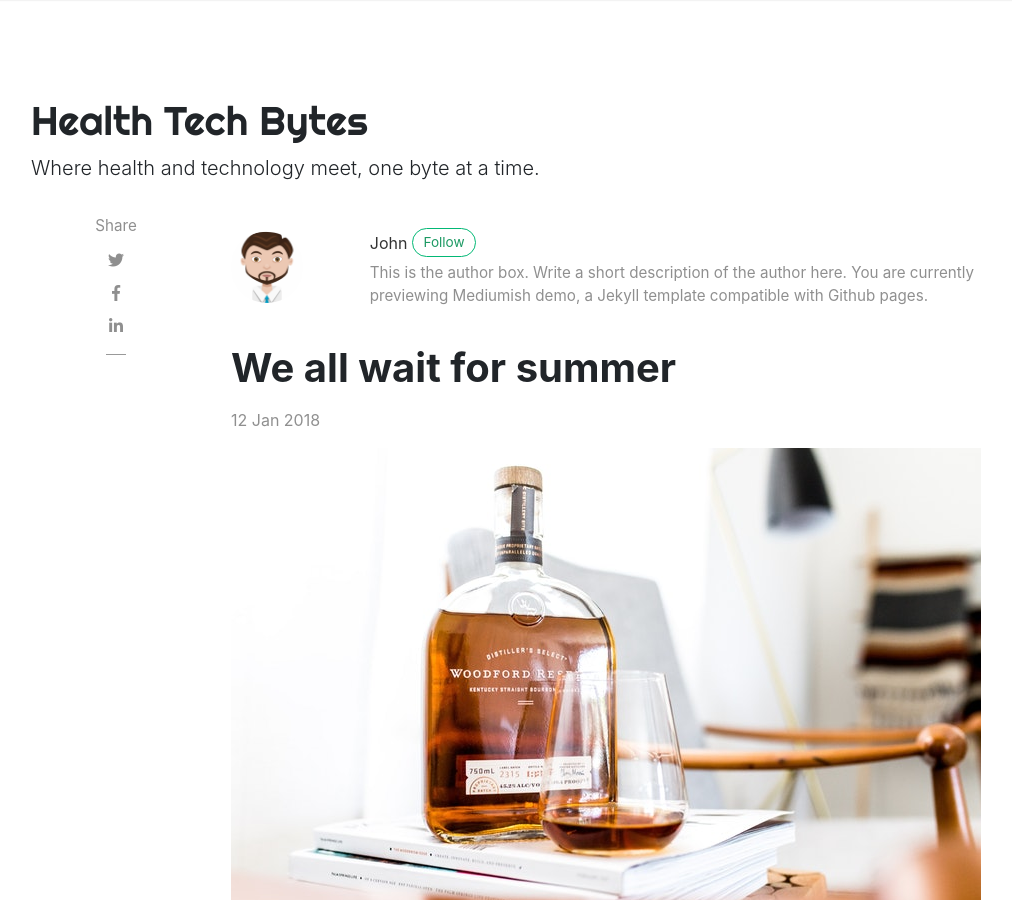
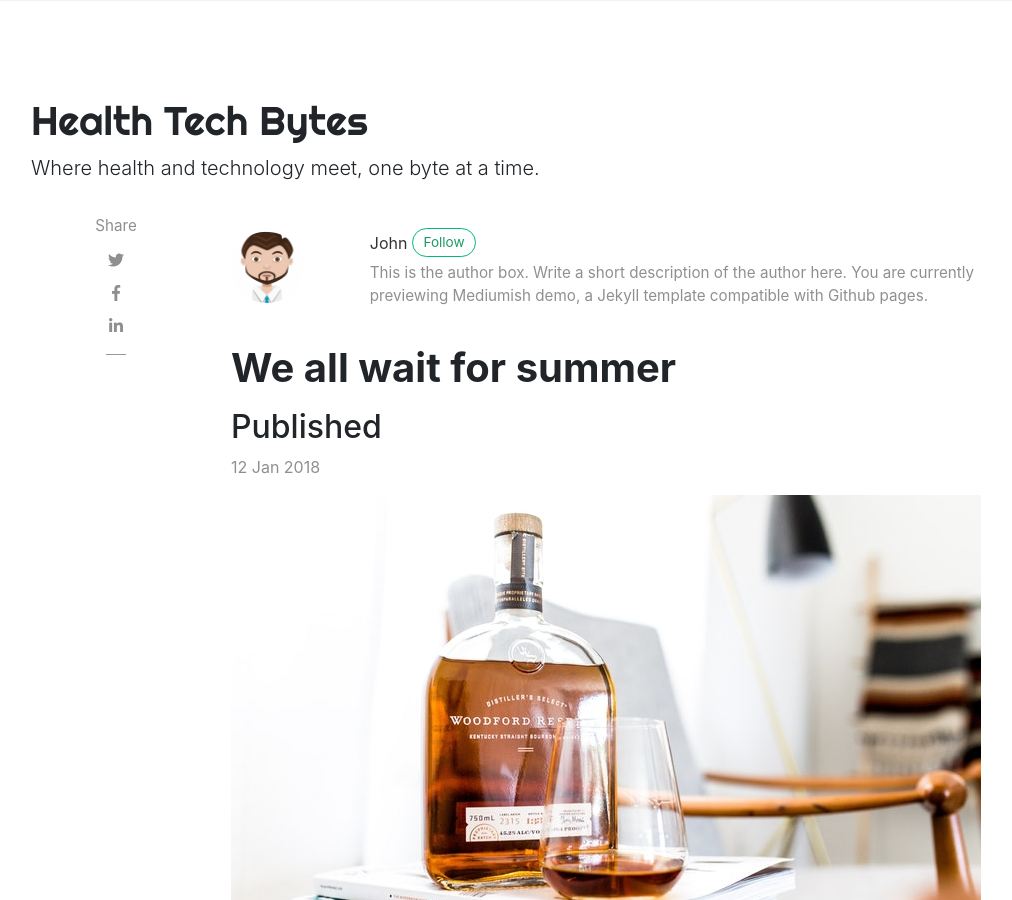
Before and after one commit to slsu0424/slsu0424.github.io, a Jekyll site: the page built from _posts/2018-01-12-we-all-wait-for-summer.md, in a window 1280 px wide and 900 px high. Shown: the whole window, without its empty margins (54-1066 px from the left). Built offline with Jekyll 4.4.1, drawn with Linux system fonts in a browser that asks for light colours; nearby versions of some CDN libraries; comment, search, counter and statistics services are not loaded.

Commit message:
Update post.html

```diff
--- a/_layouts/post.html
+++ b/_layouts/post.html
@@ -39,7 +39,7 @@
 
                 <!-- Post Title -->
                 <h1 class="posttitle">{{ page.title }}</h1>
-                <span class="post-date"><time class="post-date" datetime="{{ page.date | date:"%Y-%m-%d" }}">{{ page.date | date_to_string }}</time></span>
+                <h2><span>Published</span></h2><span class="post-date"><time class="post-date" datetime="{{ page.date | date:"%Y-%m-%d" }}">{{ page.date | date_to_string }}</time></span>
                 {% include reading-time.html %}
             </div>
 
```
